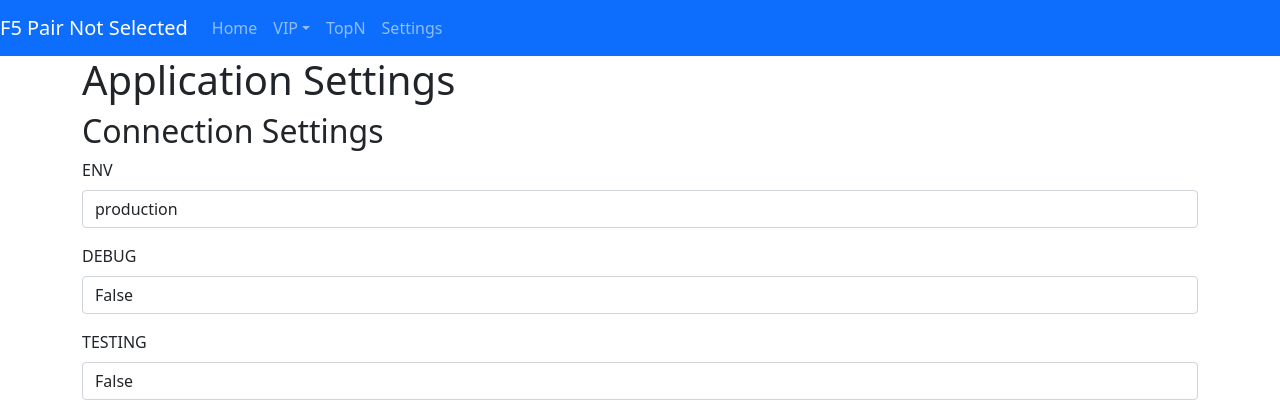
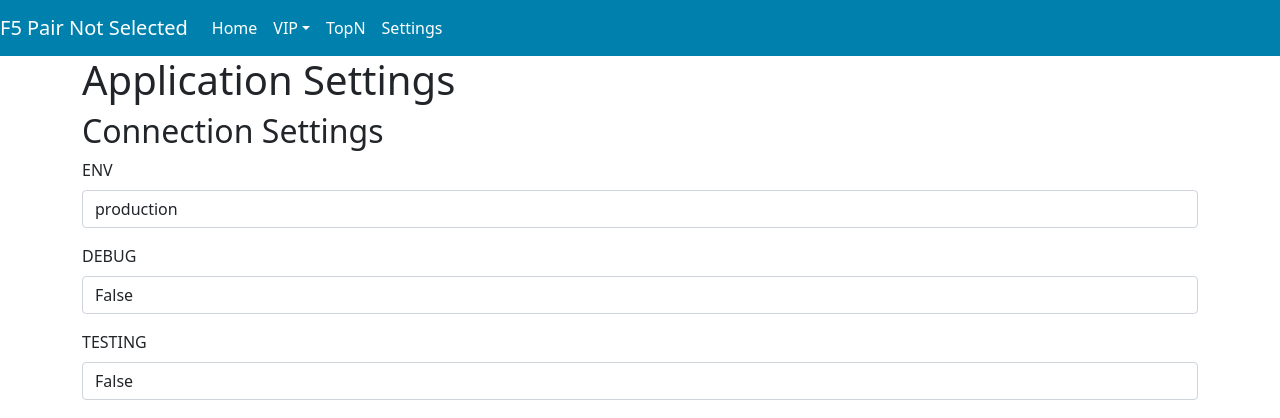
Before and after one commit to opennms-forge/report-aux, a Flask app: template src/templates/settings.html in a window 1280 px wide. Shown: the top 418 px of the page. Run offline with Flask 2, Linux system fonts and the light colour scheme; the template is opened without the code that fills it, so the values that code supplies are empty; parts of the project's set-up code (start-up, migrations or seed data) failed here and were passed over; some libraries are stand-ins or nearby versions.

Commit message:
custom color scheme

```diff
--- a/requirements.txt
+++ b/requirements.txt
@@ -1,10 +1,10 @@
-numpy==1.22.1
+numpy==1.19.5
 plotly==5.5.0
 Flask==2.0.2
 dash==2.1.0
 requests==2.25.1
 gunicorn==20.1.0
-pandas==1.4.0
+pandas==1.1.5
 fpdf2==2.5.0
 Flask-Session==0.4.0
 kaleido==0.2.1
--- a/src/app.py
+++ b/src/app.py
@@ -7,8 +7,6 @@ from os.path import exists
 
 import json
 import plotly
-import plotly.express as px
-import plotly.graph_objects as go
 import uuid
 import base64
 import os
@@ -188,8 +186,8 @@ def vip_page(vip:str=None):
         trend_time = trending.time_trend(session['parsed_metrics'], interface, metric_list)
         trend_line = trending.time_lines(session['parsed_metrics'], interface, metric_list)
 
-        fig1 = get_trend_graph(trend_time)
-        fig2 = get_trend_line(trend_line[0], trend_line[1], weekends)
+        fig1 = trending.get_trend_graph(trend_time)
+        fig2 = trending.get_trend_line(trend_line[0], trend_line[1], weekends)
 
         fig1_json = json.dumps(fig1, cls=plotly.utils.PlotlyJSONEncoder)
         fig2_json = json.dumps(fig2, cls=plotly.utils.PlotlyJSONEncoder)
@@ -197,24 +195,6 @@ def vip_page(vip:str=None):
     else:
         return render_template('graph.html')
 
-
-def get_trend_graph(trend:dict) -> px.scatter:
-    fig = px.scatter(x=trend['x'], y=trend['y'], size=trend['z'], color=trend['c'], labels={'x': 'Day of Week', 'y': 'Time', 'size': 'Bytes', 'color': 'Metric'})
-    fig.add_shape(y0="8:00", y1="8:00", x0=-.5, x1=7.5, type="line", line_color="black", line_width=1)
-    fig.add_shape(y0="17:00", y1="17:00", x0=-.5, x1=7.5, type="line", line_color="black", line_width=1)
-    fig.add_vrect(x0=4.5, x1=6.5, fillcolor="LightSalmon", opacity=0.5, layer="below", line_width=0)
-    return fig
-
-def get_trend_line(stats:dict, stats2:dict, weekends:dict) -> go.Figure:
-    fig2 = go.Figure()
-    fig2.add_trace(go.Scatter(x=stats['x'], y=stats['y'], mode="lines", name="BytesOut"))
-    fig2.add_trace(go.Scatter(x=stats2['x'], y=stats2['y'], mode="lines", name="BytesIn"))
-    #fig2.add_shape(y0="8:00", y1="8:00", x0=-.5, x1=6.5, type="line", line_color="black", line_width=1)
-    #fig2.add_shape(y0="17:00", y1="17:00", x0=-.5, x1=6.5, type="line", line_color="black", line_width=1)
-    for weekend in weekends:
-        fig2.add_vrect(x0=weekend[0], x1=weekend[1], fillcolor="LightSalmon", opacity=0.5, layer="below", line_width=0)
-    #fig.add_vrect(x0=4.5, x1=6.5, fillcolor="LightSalmon", opacity=0.5, layer="below", line_width=0)
-    return fig2
 
 @web.route('/node_pdf')
 def node_pdf():
@@ -229,8 +209,8 @@ def node_pdf():
         trend_time = trending.time_trend(session['parsed_metrics'], interface, byte_metrics(session['metrics']))
         trend_line = trending.time_lines(session['parsed_metrics'], interface, byte_metrics(session['metrics']))
 
-        fig1 = get_trend_graph(trend_time)
-        fig2 = get_trend_line(trend_line[0], trend_line[1], weekends)
+        fig1 = trending.get_trend_graph(trend_time)
+        fig2 = trending.get_trend_line(trend_line[0], trend_line[1], weekends)
 
         pdf.template_page(session['pair']['name'], vip)
         pdf.interface_summary(session['parsed_metrics'][interface]['stats'], 10, 30)
@@ -260,8 +240,8 @@ def vip_pdf(vip:str=None):
         trend_time = trending.time_trend(session['parsed_metrics'], interface, byte_metrics(session['metrics']))
         trend_line = trending.time_lines(session['parsed_metrics'], interface, byte_metrics(session['metrics']))
 
-        fig1 = get_trend_graph(trend_time)
-        fig2 = get_trend_line(trend_line[0], trend_line[1], weekends)
+        fig1 = trending.get_trend_graph(trend_time)
+        fig2 = trending.get_trend_line(trend_line[0], trend_line[1], weekends)
 
         plotly.io.write_image(fig1, file=f"temp/fig-{vip.replace('/','-')}-1.png", format='png', width=900, height=500)
         plotly.io.write_image(fig2, file=f"temp/fig-{vip.replace('/','-')}-2.png", format='png', width=900, height=500)
--- a/src/export.py
+++ b/src/export.py
@@ -50,7 +50,7 @@ class PDF(FPDF, HTMLMixin):
         self.set_xy(x,y)
         self.set_font("Helvetica", size=10)
         table_html = """
-            <table class="table" width="100%">
+            <table class="table" width="75%">
                     <tr>
                     <th width="20%">Metric</th>
                     <th width="20%">Min</th>
@@ -70,7 +70,7 @@ class PDF(FPDF, HTMLMixin):
     def top_n_summary(self, top_n:dict, x:int, y:int):
         self.set_xy(x,y)
         self.set_font("Helvetica", size=10)
-        table_html = f'<table width="50%">'
+        table_html = f'<table width="75%">'
         for metric in top_n:
             table_html += f'<tr>'
             table_html += f'<th width="50%">VIP</th>'
--- a/src/static/css/palette.css
+++ b/src/static/css/palette.css
@@ -4,7 +4,7 @@
 .MarineBlue { color: rgb(0, 129, 173) }
 .AuroraPurple { color: rgb(114, 137, 255) }
 .DawnMaroon { color: rgb(165, 50, 94) }
-.TwighlightRed { color: rgb(255, 85, 94) }
+.TwilightRed { color: rgb(255, 85, 94) }
 .SunriseYellow { color: rgb(255, 175, 34) }
 .ChromaticBlack { color: rgb(10, 12, 27) }
 .DarkBlue { color: rgb(19, 23, 54) }
@@ -12,3 +12,24 @@
 .CoolGray3 { color: rgb(126, 129, 152) }
 .CoolGray2 { color: rgb(180, 182, 200) }
 .CoolGray1 { color: rgb(233, 235, 249) }
+
+.my-bg-primary{
+    background-color: rgb(0, 129, 173)!important;
+}
+.my-btn-secondary{
+    background-color: rgb(73, 76, 103);
+}
+
+.my-btn-primary{
+    background-color: rgb(0, 129, 173);
+}
+
+.my-active{
+    background-color: rgb(0, 129, 173)!important;
+}
+
+
+.vip-menu{
+    height:400px;
+    overflow-y:auto;
+}
--- a/src/static/css/ra.css
+++ /dev/null
@@ -1,4 +0,0 @@
-.vip-menu{
-    height:400px;
-    overflow-y:auto;
-}
--- a/src/templates/base.html
+++ b/src/templates/base.html
@@ -10,7 +10,7 @@
         <meta property="og:site_name" content="OpenNMS Reporting" />
         <meta property="og:description" content="{{og_description}}"/>
         <link href="/static/css/bootstrap-5.1.3/bootstrap.min.css" rel="stylesheet">
-        <link href="/static/css/ra.css" rel="stylesheet">
+        <link href="/static/css/palette.css" rel="stylesheet">
     </head>
     <body>
         {% include 'navbar.html' %}
--- a/src/templates/graph.html
+++ b/src/templates/graph.html
@@ -2,7 +2,7 @@
 {% block content %}
 <div>
   <h1>{{selected_vip}}</h1>
-  <a class="btn bg-primary text-light" href="{{url_for('vip_pdf', vip=selected_vip)|safe}}">Generate VIP PDF</a>
+  <a class="btn bg-primary my-bg-primary text-light" href="{{url_for('vip_pdf', vip=selected_vip)|safe}}">Generate VIP PDF</a>
 </div>
 
 <div>
--- a/src/templates/home.html
+++ b/src/templates/home.html
@@ -2,7 +2,7 @@
 {% block content %}
 <div>
   <h1>Cluster Summary</h1>
-  <a class="btn bg-primary text-light" href="{{url_for('node_pdf')|safe}}">Generate Pair PDF</a>
+  <a class="btn bg-primary my-bg-primary text-light" href="{{url_for('node_pdf')|safe}}">Generate Pair PDF</a>
 </div>
 
 <div>
--- a/src/templates/navbar.html
+++ b/src/templates/navbar.html
@@ -1,21 +1,21 @@
-<nav class="navbar navbar-expand-lg navbar-dark bg-primary">
+<nav class="navbar navbar-expand-lg navbar-dark bg-primary my-bg-primary">
     <a class="navbar-brand" href="/">F5 Pair {{session['pair']['name'] if 'pair' in session else "Not Selected"}}</a>
     <button class="navbar-toggler" type="button" data-toggle="collapse" data-target="#myNavbar" aria-controls="navbarSupportedContent" aria-expanded="false" aria-label="Toggle navigation">
         <span class="navbar-toggler-icon"></span>
     </button>
     <div class="navbar-collapse collapse" id="myNavbar">
         <ul class="nav navbar-nav mr-auto">
-            <li class="nav-item"><a class="nav-link" href="{{url_for('home_page')}}">Home</a></li>
+            <li class="nav-item"><a class="nav-link text-white" href="{{url_for('home_page')}}">Home</a></li>
             <li class="nav-item dropdown">
-                <a href="#" class="nav-link dropdown-toggle" data-toggle="dropdown" role="button" data-bs-toggle="dropdown" aria-expanded="false">VIP<b class="caret"></b></a>
+                <a href="#" class="nav-link dropdown-toggle text-white" data-toggle="dropdown" role="button" data-bs-toggle="dropdown" aria-expanded="false">VIP<b class="caret"></b></a>
                 <ul class="dropdown-menu vip-menu">
                     {% for vip in session['vips'] %}
-                        <li><a class="dropdown-item {{'active' if vip == selected_vip}}" href="{{url_for('vip_page', vip=vip)|safe}}">{{vip}}</a></li>
+                        <li><a class="dropdown-item {{'text-white active my-active' if vip == selected_vip}}" href="{{url_for('vip_page', vip=vip)|safe}}">{{vip}}</a></li>
                     {% endfor %}
                 </ul>
                 </li>
-            <li class="nav-item"><a class="nav-link" href="{{url_for('top_n_page')}}">TopN</a></li>
-            <li class="nav-item"><a class="nav-link" href="{{url_for('settings_page')}}">Settings</a></li>
+            <li class="nav-item"><a class="nav-link text-white" href="{{url_for('top_n_page')}}">TopN</a></li>
+            <li class="nav-item"><a class="nav-link text-white" href="{{url_for('settings_page')}}">Settings</a></li>
         </ul>
     </div>
 </nav>
--- a/src/templates/settings.html
+++ b/src/templates/settings.html
@@ -7,10 +7,10 @@
 <div>
   {% if session['pair_list'] %}
   <div class="dropdown float-end">
-    <button class="btn btn-secondary dropdown-toggle" type="button" id="pairselect" data-bs-toggle="dropdown" aria-expanded="false">Set current F5 pair for reporting</button>
+    <button class="btn btn-secondary my-btn-secondary dropdown-toggle" type="button" id="pairselect" data-bs-toggle="dropdown" aria-expanded="false">Set current F5 pair for reporting</button>
     <ul class="dropdown-menu vip-menu" aria-labelledby="pairselect">
         {% for pair in pair_list %}
-            <li><a class="dropdown-item {{'active' if loop.index0 == session['new_pair']}}" href="{{url_for('clear_cache', new_pair=loop.index0)}}">{{pair}}</a></li>
+            <li><a class="dropdown-item {{'active my-active' if loop.index0 == session['new_pair']}}" href="{{url_for('clear_cache', new_pair=loop.index0)}}">{{pair}}</a></li>
         {% endfor %}
     </ul>
   </div>
--- a/src/templates/vip_list.html
+++ b/src/templates/vip_list.html
@@ -20,7 +20,7 @@
 
 
 <div class="dropdown">
-    <button class="btn btn-secondary dropdown-toggle" type="button" id="pairselect" data-bs-toggle="dropdown" aria-expanded="false">Select F5 Pair</button>
+    <button class="btn btn-secondary my-btn-secondary dropdown-toggle" type="button" id="pairselect" data-bs-toggle="dropdown" aria-expanded="false">Select F5 Pair</button>
     <ul class="dropdown-menu" aria-labelledby="dropdownMenuButton1">
         {% for pair in pairs %}
             <li><a class="drowdown-item" href="{{url_for('clear_cache', new_pair=pair)}}">{{pair}}:{{pairs[pair]}}</a></li>
```
Also changed, not shown: src/trending.py (+20 -2 lines), README.md, 2 other files.
